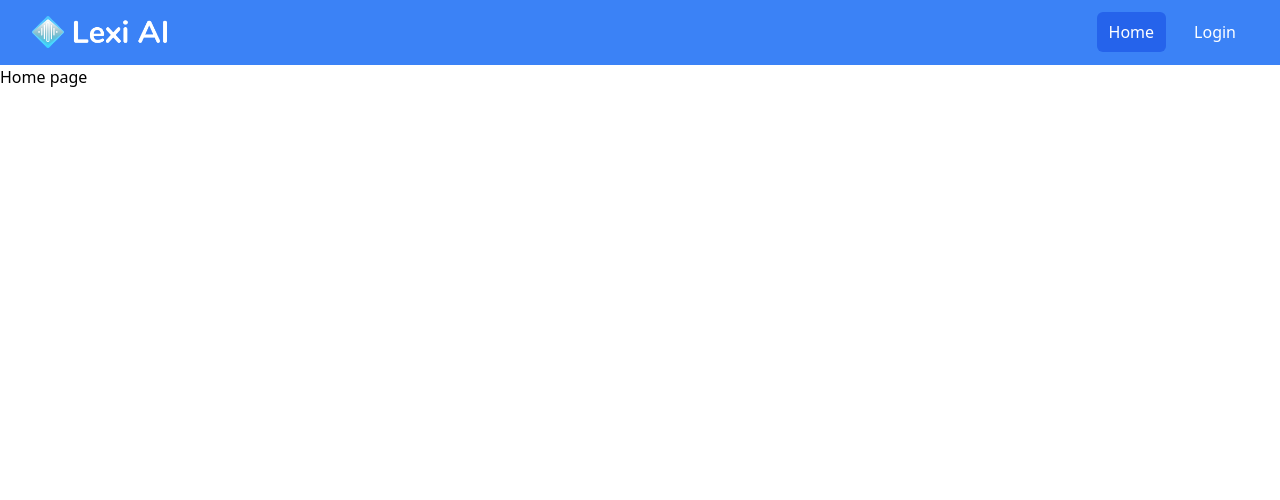
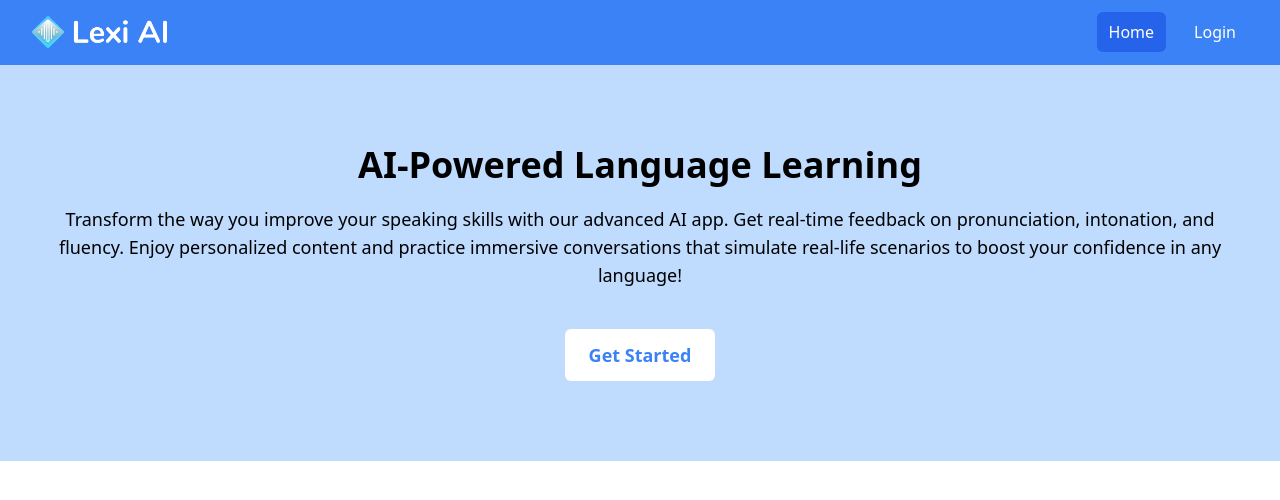
Before and after one commit to hdcola/lexiai, a Vue app: page / in a window 1280 px wide. Shown: the top 500 px of the page. Built offline with nearby package versions, Linux system fonts and the light colour scheme; the HTML template or start-up script is replaced by a standard one.

Commit message:
fixed active-class and added HomeView

```diff
--- a/src/components/AppNavbar.vue
+++ b/src/components/AppNavbar.vue
@@ -2,14 +2,8 @@
 import { ref } from 'vue'
 import { mdiMenu } from '@mdi/js'
 import logo from '@/assets/img/logo-horizontal.png'
-import { useRoute } from 'vue-router'
 
 const isLoggedIn = ref<boolean>(!!localStorage.getItem('accessToken'));
-
-const isActiveLink = (routePath: string) => {
-  const route = useRoute();
-  return route.path === routePath;
-}
 
 const logout = () => {
   localStorage.removeItem('accessToken');
@@ -45,15 +39,15 @@ const isMenuOpen = ref<boolean>(false)
       <!-- Desktop Menu -->
       <div class="hidden md:flex space-x-4 items-center">
           <RouterLink to="/"
-          :class="[isActiveLink('/') ? 'bg-blue-600' : 'hover:bg-blue-700 hover: text-white', 'text-white', 'px-3', 'py-2', 'rounded-md']">Home</RouterLink>
+            class="text-white px-3 py-2 rounded-md hover:bg-blue-700"   active-class="bg-blue-600">Home</RouterLink>
 
             <span v-if="!isLoggedIn">
               <RouterLink to="/login"
-              :class="[isActiveLink('/login') ? 'bg-blue-600' : 'hover:bg-blue-700 hover: text-white', 'text-white', 'px-3', 'py-2', 'rounded-md']">Login</RouterLink>
+              class="text-white px-3 py-2 rounded-md hover:bg-blue-700"   active-class="bg-blue-600">Login</RouterLink>
             </span>
             <span v-else  class="flex space-x-4">
               <button @click="logout"
-              :class="[isActiveLink('/logout') ? 'bg-blue-600' : 'hover:bg-blue-700 hover: text-white', 'block', 'text-white', 'px-3', 'py-2', 'rounded-md']">Logout</button>
+              class="text-white px-3 py-2 rounded-md hover:bg-blue-700"   active-class="bg-blue-600">Logout</button>
 
             </span>
 
@@ -64,15 +58,15 @@ const isMenuOpen = ref<boolean>(false)
     <!-- Mobile Menu -->
     <div v-show="isMenuOpen" class="md:hidden bg-blue-500 px-4 space-y-2 pb-4 transition-all">
       <RouterLink to="/"
-          :class="[isActiveLink('/') ? 'bg-blue-600' : 'hover:bg-blue-700 hover: text-white', 'block', 'text-white', 'px-3', 'py-2', 'rounded-md']">Home</RouterLink>
+      class="text-white px-3 py-2 rounded-md hover:bg-blue-700"   active-class="bg-blue-600">Home</RouterLink>
 
            <span v-if="!isLoggedIn">
               <RouterLink to="/login"
-                :class="[isActiveLink('/login') ? 'bg-blue-600' : 'hover:bg-blue-700 hover: text-white', 'block', 'text-white', 'px-3', 'py-2', 'rounded-md']">Login</RouterLink>
+              class="text-white px-3 py-2 rounded-md hover:bg-blue-700"   active-class="bg-blue-600">Login</RouterLink>
             </span>
             <span v-else>
               <button @click="logout"
-              :class="[isActiveLink('/logout') ? 'bg-blue-600' : 'hover:bg-blue-700 hover: text-white', 'block', 'text-white', 'px-3', 'py-2', 'rounded-md']">Logout</button>
+              class="text-white px-3 py-2 rounded-md hover:bg-blue-700"   active-class="bg-blue-600">Logout</button>
 
             </span>
 
--- a/src/views/HomeView.vue
+++ b/src/views/HomeView.vue
@@ -3,6 +3,26 @@
 
 <template>
   <main>
-    <p>Home page</p>
+    <section class="bg-blue-200 py-20 mb-4">
+      <div
+        class="max-w-7xl mx-auto px-4 sm:px-6 lg:px-8 flex flex-col items-center"
+      >
+        <div class="text-center">
+          <h1
+            class="text-4xl font-extrabold sm:text-5xl md:text-4xl"
+          >
+            AI-Powered Language Learning
+          </h1>
+          <p class="my-5 text-lg">
+            Transform the way you improve your speaking skills with our advanced AI app. Get real-time feedback on pronunciation, intonation, and fluency. Enjoy personalized content and practice immersive conversations that simulate real-life scenarios to boost your confidence in any language!
+          </p>
+          <button
+            class="mt-5 px-6 py-3 text-lg font-semibold text-blue-500 bg-white rounded-md hover:bg-gray-100"
+          >
+            Get Started
+          </button>
+        </div>
+      </div>
+    </section>
   </main>
 </template>
```
Also changed, not shown: src/views/LoginView.vue (+13 -17 lines).
